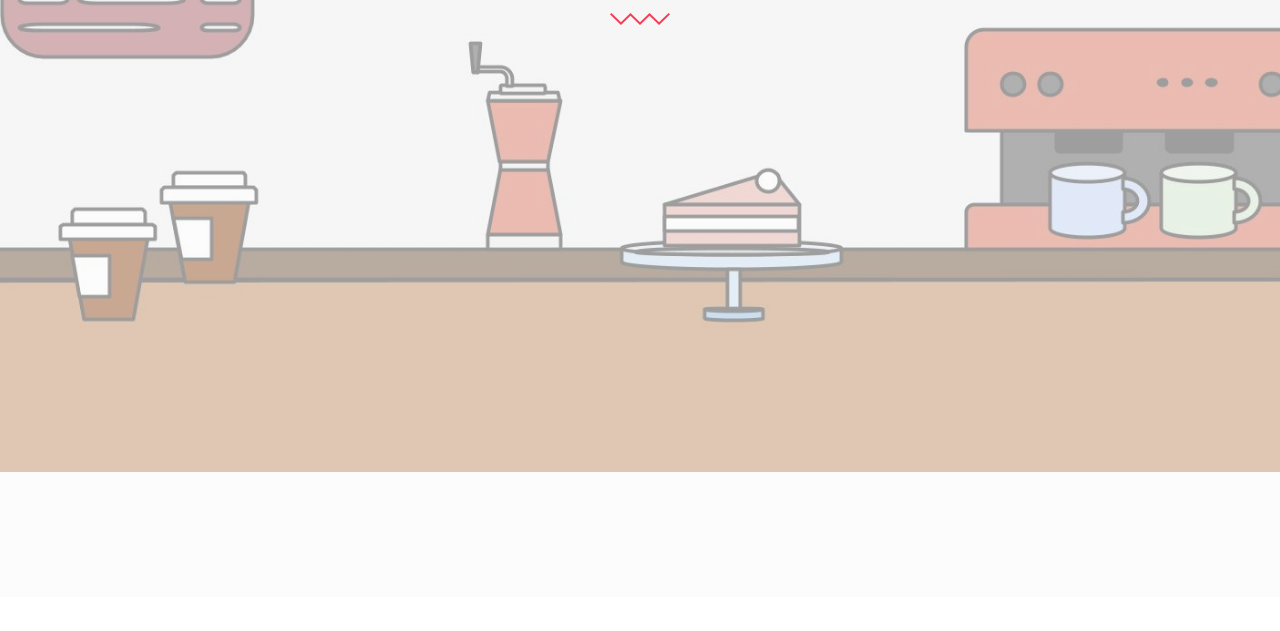
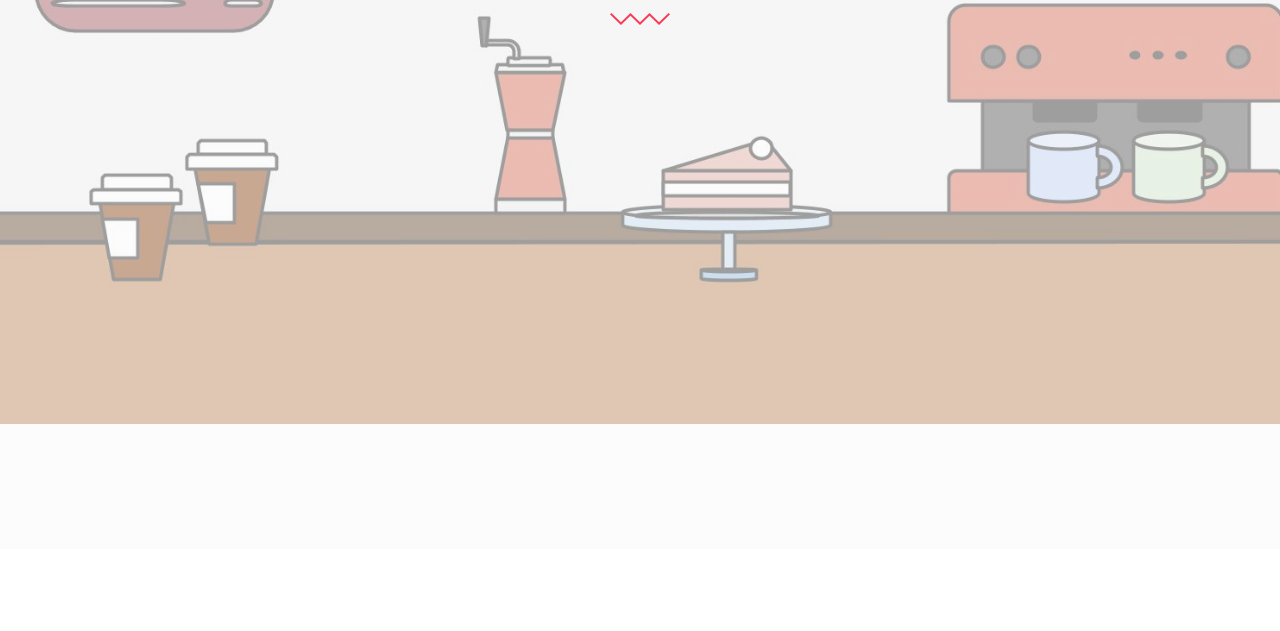
Before and after one commit to yccgabby/yccgabby.github.io, a plain HTML site: page index.html in a window 1280 px wide. Shown: the part 307-938 px from the top of the page. Drawn offline with Linux system fonts and the light colour scheme.

Commit message:
fix homepage

```diff
--- a/css/style.css
+++ b/css/style.css
@@ -51,8 +51,8 @@ header{
 	text-transform: uppercase;
 }
 .scroll_down{
-	padding-top: 20vh;
-	padding-bottom: 25vh;
+	padding-top: 18vh;
+	padding-bottom: 21vh;
 }
 .scroll_down h4{
 	font-size: 12px;
```
